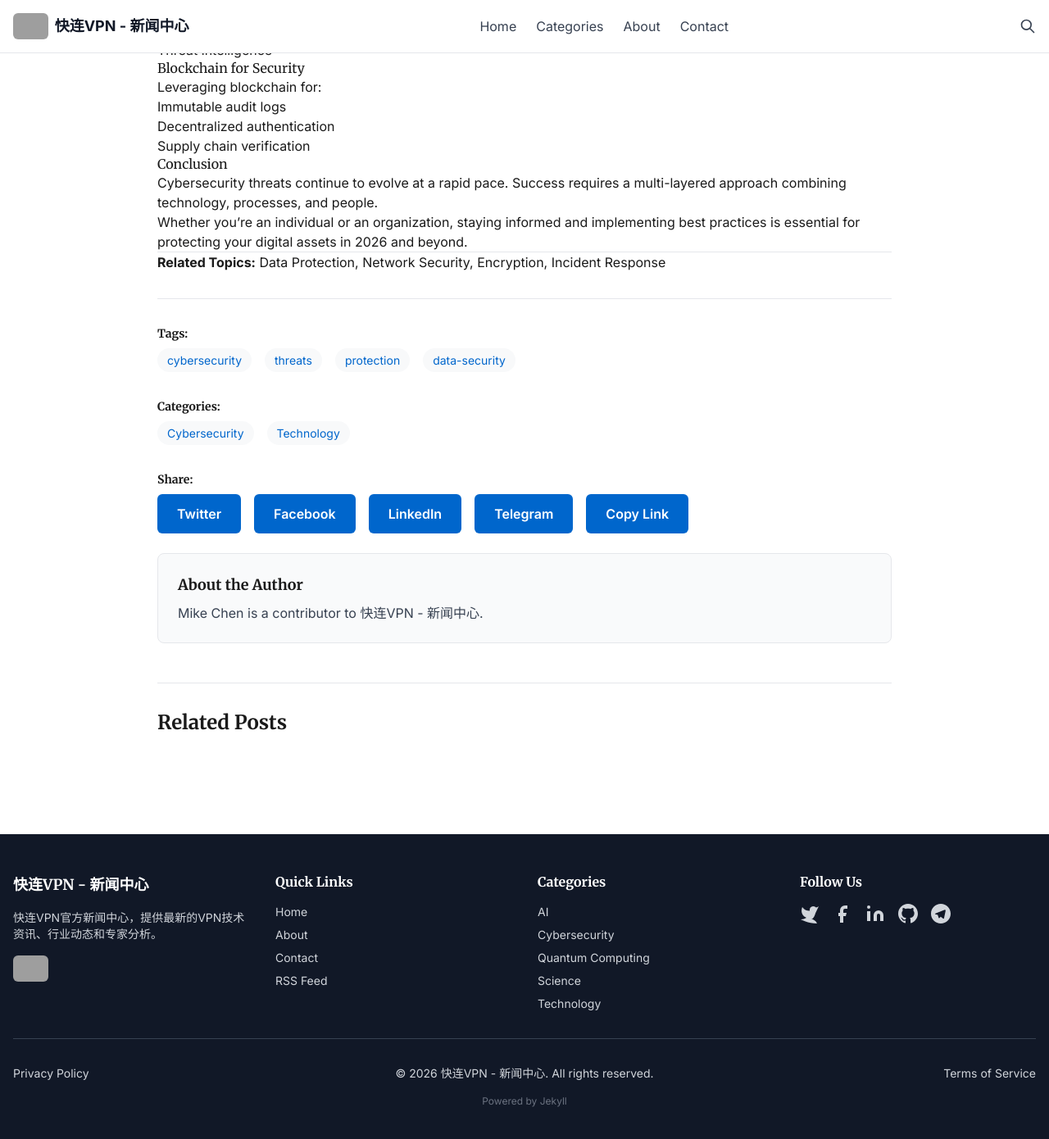
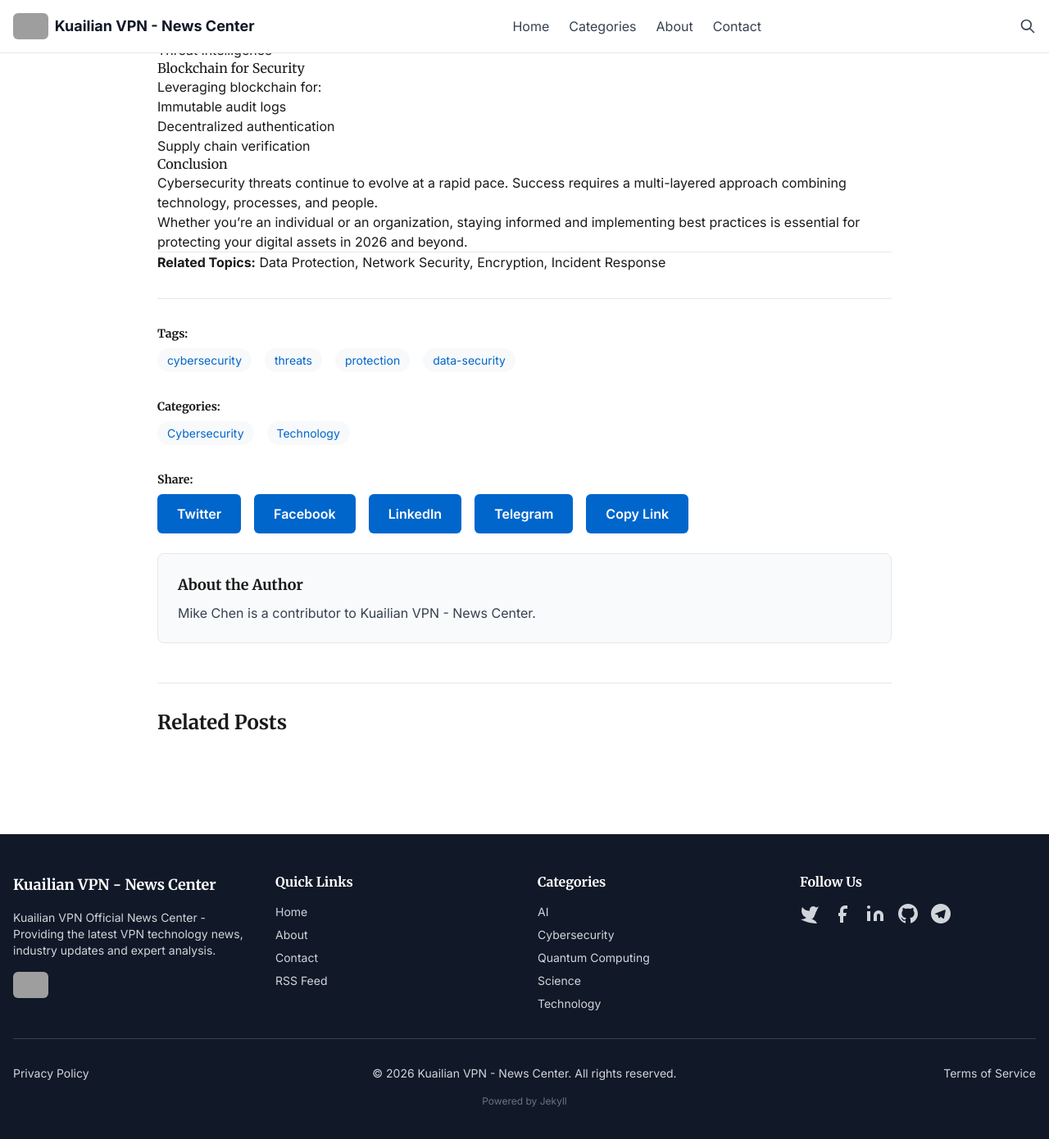
Before and after one commit to kuailianv-p-n/kuailianv-p-n.github.io, a Jekyll site: the page built from _posts/2026-03-10-cybersecurity-threats-2026.md, in a window 1280 px wide and 1400 px high, scrolled down 3406 px. Shown: the top 1390 px of the window at 82% size. Built offline with Jekyll 4.4.1, drawn with Linux system fonts in a browser that asks for light colours; nearby versions of some CDN libraries; grey boxes are pictures that could not be loaded.

Commit message:
修复字符编码问题 - 更新配置为英文以确保 UTF-8 兼容性

```diff
--- a/_config.yml
+++ b/_config.yml
@@ -2,11 +2,11 @@
 # SEO Optimized for Bing and Google
 
 # Site Settings
-title: "快连VPN - 新闻中心"
-tagline: "最新VPN技术资讯和行业动态"
-description: "快连VPN官方新闻中心，提供最新的VPN技术资讯、行业动态和专家分析。"
-keywords: "technology, news, blog, tech news, industry insights"
-author: "快连VPN"
+title: "Kuailian VPN - News Center"
+tagline: "Latest VPN Technology News and Industry Updates"
+description: "Kuailian VPN Official News Center - Providing the latest VPN technology news, industry updates and expert analysis."
+keywords: "VPN, technology, news, blog, VPN news, industry insights"
+author: "Kuailian VPN"
 email: "contact@kuailian.com"
 url: "https://kuailianv-p-n.github.io"
 baseurl: ""
@@ -19,10 +19,10 @@ favicon: "/assets/images/favicon.ico"
 social:
   twitter: "https://twitter.com/kuailian"
   facebook: "https://facebook.com/kuailian"
-  instagram: "https://instagram.com/technewshub"
-  linkedin: "https://linkedin.com/company/technewshub"
-  github: "https://github.com/technewshub"
-  telegram: "https://t.me/technewshub"
+  instagram: "https://instagram.com/kuailian"
+  linkedin: "https://linkedin.com/company/kuailian"
+  github: "https://github.com/kuailian"
+  telegram: "https://t.me/kuailian"
 
 # IndexNow Configuration (for Bing and Yandex)
 indexnow:
--- a/_includes/seo.html
+++ b/_includes/seo.html
@@ -1,3 +1,4 @@
+<meta charset="UTF-8">
 <!-- SEO Meta Tags -->
 <title>{% if page.title %}{{ page.title }} | {% endif %}{{ site.title }}</title>
 
```
